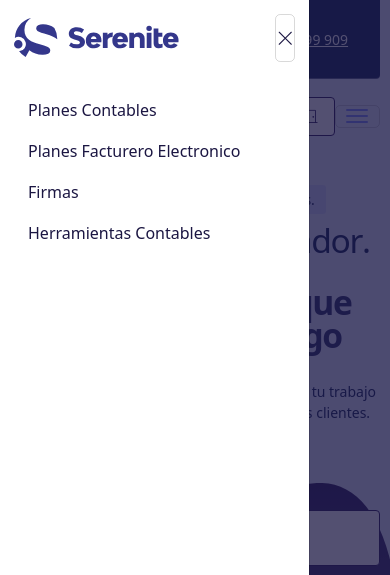
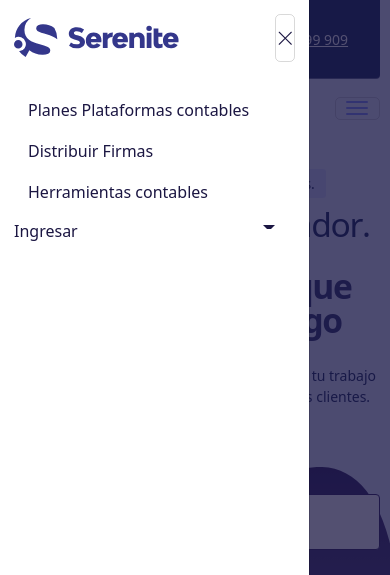
Before and after one commit to jhonureta/web-contamatic-contadores, a PHP site: the page made by index.php in a window 390 px wide, after a click that opens the changed part. Shown: the top 575 px of the page. Run offline with PHP 8.4, Linux system fonts and the light colour scheme; some libraries are stand-ins or nearby versions; some web fonts are replaced; grey boxes are pictures that could not be loaded.

Commit message:
style: Update banner and header view layout

```diff
--- a/views/modules/banner.view.php
+++ b/views/modules/banner.view.php
@@ -22,7 +22,7 @@
                                    <a href="#" class="btn btn-secondary" data-bs-toggle="modal" data-bs-target="#registroModal2">
                                     <span class="outer-wrap">
                                       <span data-text="Busco un Contador">
-                                        Regístrate Empresario<br>Busco un Contador <i class="bi bi-arrow-right-circle-fill"></i>
+                                        Soy Empresario<br>Busco un Contador <i class="bi bi-arrow-right-circle-fill"></i>
                                       </span>
                                     </span>
                                   </a>
--- a/views/modules/header.view.php
+++ b/views/modules/header.view.php
@@ -10,11 +10,6 @@
 
 
                     <form class="d-flex order-lg-last ms-3 align-items-center">
-
-                        <a  style="margin-top: '-50;"   class="btn-primary btn btn-outline-primary text-nowrap" data-trigger="#signup" data-lenis-stop>
-                            <span class="d-none d-sm-inline-block"><span class="outer-wrap"><span data-text="INGRESAR">INGRESAR</span></span></span>
-                            <span class="d-block d-sm-none"><i class="bi bi-door-closed"></i></span>
-                        </a>
                         <button class="navbar-toggler x collapsed" type="button" data-bs-toggle="offcanvas" data-bs-target="#navbarCollapse"
                         aria-controls="navbarCollapse" aria-expanded="false" aria-label="Toggle navigation">
                             <span class="icon-bar"></span>
@@ -34,19 +29,23 @@
                         </div>
                         <div class="offcanvas-body" data-lenis-prevent>
 
-                            <ul class="navbar-nav">
-                                <li>
-                                    <a class="nav-link" href="#" >Planes Contables</a>
+                            <ul class="navbar-nav" >
+                                <li >
+                                    <a class="nav-link " href="#" >Planes Plataformas contables</a>
                                 </li>
                                 <li></li>
                                 <li>
-                                    <a class="nav-link " href="#"  aria-expanded="false">  Planes Facturero Electronico</a>
+                                    <a class="nav-link " href="#"  aria-expanded="false">Distribuir Firmas</a>
                                 </li>
                                    <li>
-                                    <a class="nav-link " href="#" data-bs-toggle="dropdown" aria-expanded="false">Firmas</a>
+                                    <a class="nav-link " href="#" data-bs-toggle="dropdown" aria-expanded="false">Herramientas contables</a>
                                 </li>
-                                <li>
-                                      <a class="nav-link " href="#" data-bs-toggle="dropdown" aria-expanded="false"> Herramientas Contables</a>
+                                <li class="nav-item dropdown">
+                                    <a class="nav-link dropdown-toggle" href="#" data-bs-toggle="dropdown" aria-expanded="false">Ingresar</a>
+                                     <ul class="dropdown-menu">
+                                        <li><a class="dropdown-item" href="https://empresarial.contamatic.ec/sistema/">Sistema Contable</a></li>
+                                        <li><a class="dropdown-item" href="https://facturacion-electronica.contamatic.ec/factumatic/">Facturero Electrónico </a></li>
+                                    </ul>
                                 </li>
 
 
@@ -109,7 +108,7 @@
     <!-- Page Header End -->
 
     <style>
-.navbar-nav > li {
+    .navbar-nav > li {
     margin-right: 20px; /* Puedes ajustar este valor */
 }
 .logo {
```
